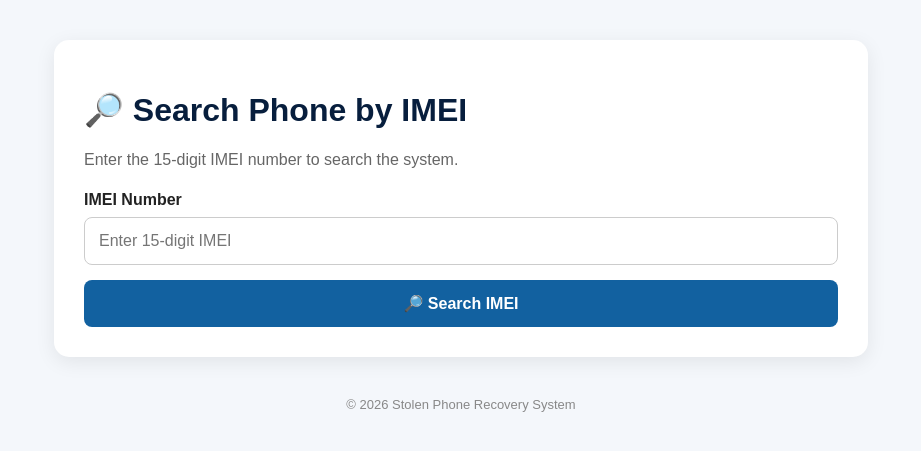
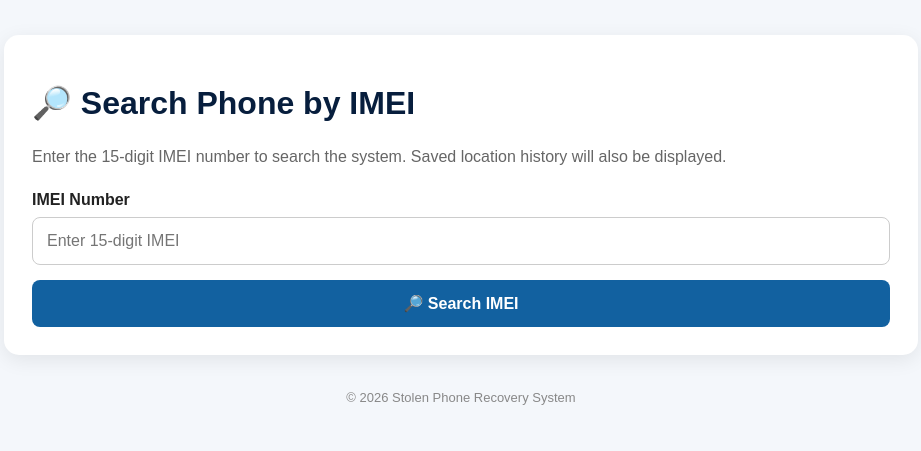
Before and after one commit to melakutirago339-boop/record-Stolen-phone-system, a Flask app: template templates/search_imei.html in a window 1280 px wide. Shown: the part 72-523 px from the top of the page, without its empty margins (179-1100 px from the left). Run offline with Flask 3, Linux system fonts and the light colour scheme; the template is opened without the code that fills it, so the values that code supplies are empty; some libraries are stand-ins or nearby versions.

Commit message:
Enhance layout and styling in search IMEI template
Refactor HTML and CSS for improved readability and layout.

```diff
--- a/templates/search_imei.html
+++ b/templates/search_imei.html
@@ -5,56 +5,195 @@
     <meta charset="UTF-8">
     <meta name="viewport" content="width=device-width, initial-scale=1.0">
     <title>Search IMEI - Stolen Phone System</title>
+
     <style>
-        * { box-sizing: border-box; font-family: Arial, sans-serif; }
-        body { margin: 0; background: #f4f7fb; color: #222; }
+        * {
+            box-sizing: border-box;
+            font-family: Arial, sans-serif;
+        }
+
+        body {
+            margin: 0;
+            background: #f4f7fb;
+            color: #222;
+        }
+
         .navbar {
-            background: #071e3d; color: white; padding: 18px 25px;
-            display: flex; justify-content: space-between; align-items: center;
+            background: #071e3d;
+            color: white;
+            padding: 18px 25px;
+            display: flex;
+            justify-content: space-between;
+            align-items: center;
+            gap: 12px;
+            flex-wrap: wrap;
         }
+
         .back {
-            color: white; text-decoration: none; background: #1261a0;
-            padding: 9px 15px; border-radius: 7px;
+            color: white;
+            text-decoration: none;
+            background: #1261a0;
+            padding: 9px 15px;
+            border-radius: 7px;
         }
-        .container { max-width: 850px; margin: 40px auto; padding: 0 18px; }
+
+        .container {
+            max-width: 950px;
+            margin: 35px auto;
+            padding: 0 18px;
+        }
+
         .card {
-            background: white; padding: 30px; border-radius: 15px;
+            background: white;
+            padding: 28px;
+            border-radius: 15px;
             box-shadow: 0 5px 20px rgba(0,0,0,.08);
+            margin-bottom: 22px;
         }
-        h1 { color: #071e3d; }
-        .description { color: #666; }
-        label { display: block; font-weight: bold; margin: 22px 0 8px; }
+
+        h1, h2 {
+            color: #071e3d;
+        }
+
+        .description {
+            color: #666;
+            line-height: 1.6;
+        }
+
+        label {
+            display: block;
+            font-weight: bold;
+            margin: 22px 0 8px;
+        }
+
         input {
-            width: 100%; padding: 14px; border: 1px solid #ccc;
-            border-radius: 8px; font-size: 16px;
+            display: block;
+            width: 100%;
+            padding: 14px;
+            border: 1px solid #ccc;
+            border-radius: 8px;
+            font-size: 16px;
         }
+
         button {
-            width: 100%; margin-top: 15px; padding: 14px;
-            border: 0; border-radius: 8px; background: #1261a0;
-            color: white; font-size: 16px; font-weight: bold; cursor: pointer;
+            width: 100%;
+            margin-top: 15px;
+            padding: 14px;
+            border: 0;
+            border-radius: 8px;
+            background: #1261a0;
+            color: white;
+            font-size: 16px;
+            font-weight: bold;
+            cursor: pointer;
         }
+
+        button:hover {
+            background: #0b477b;
+        }
+
         .result {
-            margin-top: 25px; padding: 20px; border-radius: 10px;
-            background: #f7f9fc; border-left: 5px solid #1261a0;
+            margin-top: 25px;
+            padding: 20px;
+            border-radius: 10px;
+            background: #f7f9fc;
+            border-left: 5px solid #1261a0;
             overflow-wrap: anywhere;
         }
-        .result-row { padding: 11px 0; border-bottom: 1px solid #ddd; }
-        .result-row:last-child { border-bottom: 0; }
-        .error { margin-top: 20px; color: #b42318; font-weight: bold; }
-        .success { color: #187744; font-weight: bold; }
-        footer { text-align: center; color: #888; font-size: 13px; margin: 30px 0; }
+
+        .result-row {
+            padding: 11px 0;
+            border-bottom: 1px solid #ddd;
+            line-height: 1.5;
+        }
+
+        .result-row:last-child {
+            border-bottom: 0;
+        }
+
+        .error {
+            margin-top: 20px;
+            color: #b42318;
+            font-weight: bold;
+            overflow-wrap: anywhere;
+        }
+
+        .success {
+            color: #187744;
+            font-weight: bold;
+        }
+
+        .table-wrap {
+            width: 100%;
+            overflow-x: auto;
+        }
+
+        table {
+            width: 100%;
+            min-width: 650px;
+            border-collapse: collapse;
+            background: white;
+        }
+
+        th, td {
+            border: 1px solid #ddd;
+            padding: 12px;
+            text-align: left;
+            vertical-align: top;
+            overflow-wrap: anywhere;
+        }
+
+        th {
+            background: #071e3d;
+            color: white;
+        }
+
+        tr:nth-child(even) {
+            background: #f4f7fb;
+        }
+
+        .empty {
+            background: #fff8e6;
+            border-left-color: #c58b12;
+        }
+
+        footer {
+            text-align: center;
+            color: #888;
+            font-size: 13px;
+            margin: 30px 0;
+        }
+
+        @media (max-width: 600px) {
+            .card {
+                padding: 18px;
+            }
+
+            .container {
+                margin-top: 20px;
+            }
+        }
     </style>
 </head>
+
 <body>
     <div class="navbar">
         <strong>📱 Stolen Phone System</strong>
-        <a href="{{ url_for('dashboard') }}" class="back">← Dashboard</a>
+        <a href="{{ url_for('dashboard') }}" class="back">
+            ← Dashboard
+        </a>
     </div>
 
     <div class="container">
+
+        <!-- IMEI SEARCH -->
         <div class="card">
             <h1>🔎 Search Phone by IMEI</h1>
-            <p class="description">Enter the 15-digit IMEI number to search the system.</p>
+
+            <p class="description">
+                Enter the 15-digit IMEI number to search the system.
+                Saved location history will also be displayed.
+            </p>
 
             {% if error %}
                 <p class="error">{{ error }}</p>
@@ -62,6 +201,7 @@
 
             <form method="POST" action="{{ url_for('search_imei') }}">
                 <label for="imei">IMEI Number</label>
+
                 <input
                     type="text"
                     id="imei"
@@ -74,38 +214,126 @@
                     value="{{ searched_imei or '' }}"
                     required
                 >
+
                 <button type="submit">🔎 Search IMEI</button>
             </form>
 
             {% if searched_imei and not results and not error %}
                 <div class="result">
-                    No phone found for IMEI {{ searched_imei }}.
-                    Please check the number and try again.
+                    No phone found in the phone records for IMEI
+                    <strong>{{ searched_imei }}</strong>.
+                    Check the location history below as well.
                 </div>
             {% endif %}
 
             {% if results %}
                 <div class="result">
                     <h2>Search Results</h2>
-                    <p class="success">Found {{ results|length }} matching record(s).</p>
+
+                    <p class="success">
+                        Found {{ results|length }} matching record(s).
+                    </p>
 
                     {% for result in results %}
-                        <div style="margin-top:20px; padding-top:15px; border-top:1px solid #ddd;">
+                        <div style="margin-top:20px; padding-top:15px;
+                                    border-top:1px solid #ddd;">
+
                             <h3>{{ result.type }}</h3>
-                            <div class="result-row"><strong>Owner:</strong> {{ result.owner_name or 'N/A' }}</div>
-                            <div class="result-row"><strong>Phone Number:</strong> {{ result.phone_number or 'N/A' }}</div>
-                            <div class="result-row"><strong>IMEI:</strong> {{ result.imei }}</div>
-                            <div class="result-row"><strong>Model:</strong> {{ result.phone_model or 'N/A' }}</div>
-                            <div class="result-row"><strong>Location / Color:</strong> {{ result.location or 'N/A' }}</div>
-                            <div class="result-row"><strong>Date:</strong> {{ result.date or 'N/A' }}</div>
-                            <div class="result-row"><strong>Status:</strong> {{ result.status or 'N/A' }}</div>
+
+                            <div class="result-row">
+                                <strong>Owner:</strong>
+                                {{ result.owner_name or 'N/A' }}
+                            </div>
+
+                            <div class="result-row">
+                                <strong>Phone Number:</strong>
+                                {{ result.phone_number or 'N/A' }}
+                            </div>
+
+                            <div class="result-row">
+                                <strong>IMEI:</strong>
+                                {{ result.imei }}
+                            </div>
+
+                            <div class="result-row">
+                                <strong>Model:</strong>
+                                {{ result.phone_model or 'N/A' }}
+                            </div>
+
+                            <div class="result-row">
+                                <strong>Location / Color:</strong>
+                                {{ result.location or 'N/A' }}
+                            </div>
+
+                            <div class="result-row">
+                                <strong>Date:</strong>
+                                {{ result.date or 'N/A' }}
+                            </div>
+
+                            <div class="result-row">
+                                <strong>Status:</strong>
+                                {{ result.status or 'N/A' }}
+                            </div>
                         </div>
                     {% endfor %}
                 </div>
             {% endif %}
         </div>
+
+        <!-- PHONE LOCATION HISTORY -->
+        {% if searched_imei %}
+        <div class="card">
+            <h2>📍 Phone Location History</h2>
+
+            <p class="description">
+                Previously saved location records for this IMEI.
+                These records are not live GPS tracking.
+            </p>
+
+            {% if location_history_error %}
+                <p class="error">
+                    {{ location_history_error }}
+                </p>
+
+            {% elif location_history %}
+                <div class="table-wrap">
+                    <table>
+                        <thead>
+                            <tr>
+                                <th>Known Location</th>
+                                <th>Source</th>
+                                <th>Notes</th>
+                                <th>Recorded By</th>
+                                <th>Date Recorded</th>
+                            </tr>
+                        </thead>
+
+                        <tbody>
+                            {% for item in location_history %}
+                            <tr>
+                                <td>{{ item.location }}</td>
+                                <td>{{ item.source or 'Not provided' }}</td>
+                                <td>{{ item.notes or 'None' }}</td>
+                                <td>{{ item.recorded_by or 'Unknown' }}</td>
+                                <td>{{ item.recorded_at }}</td>
+                            </tr>
+                            {% endfor %}
+                        </tbody>
+                    </table>
+                </div>
+
+            {% else %}
+                <div class="result empty">
+                    No saved location history found for this IMEI.
+                </div>
+            {% endif %}
+        </div>
+        {% endif %}
+
     </div>
 
-    <footer>© 2026 Stolen Phone Recovery System</footer>
+    <footer>
+        © 2026 Stolen Phone Recovery System
+    </footer>
 </body>
 </html>
```
